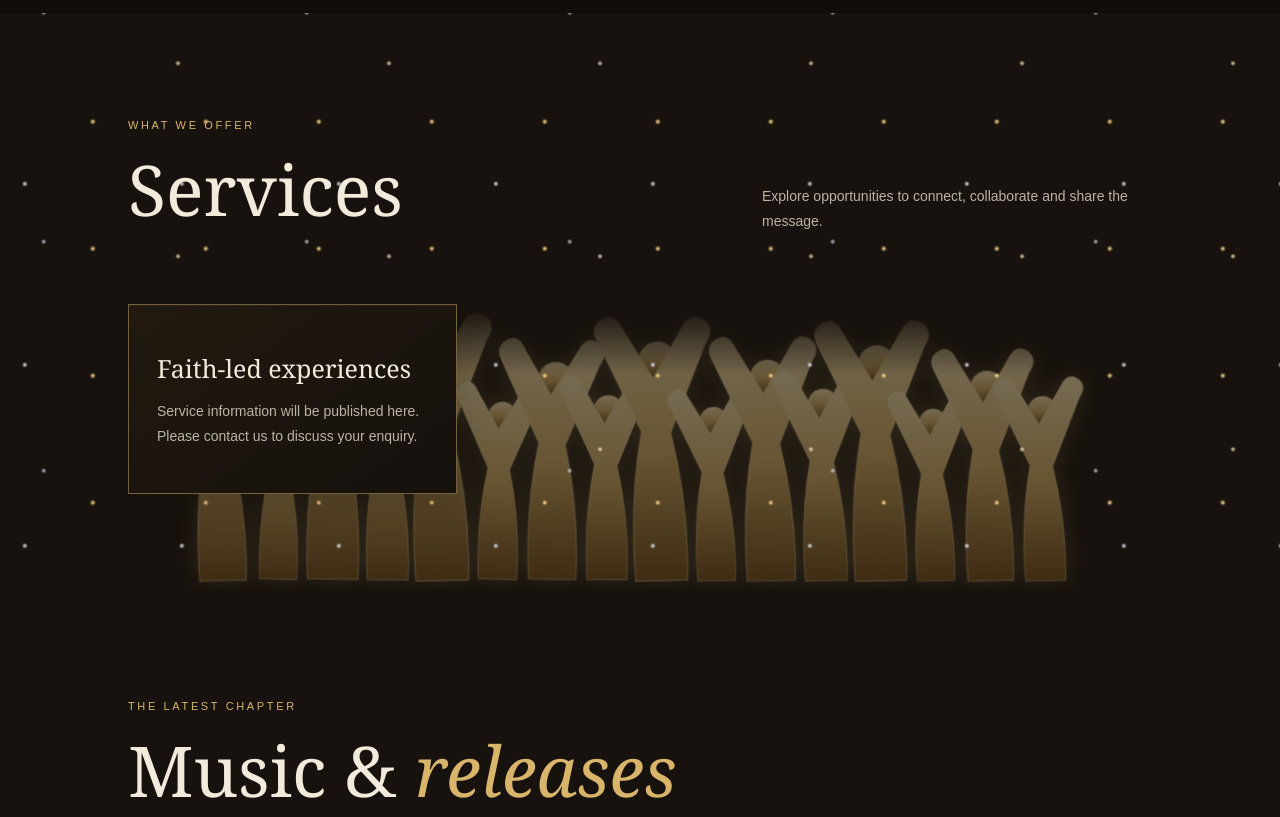
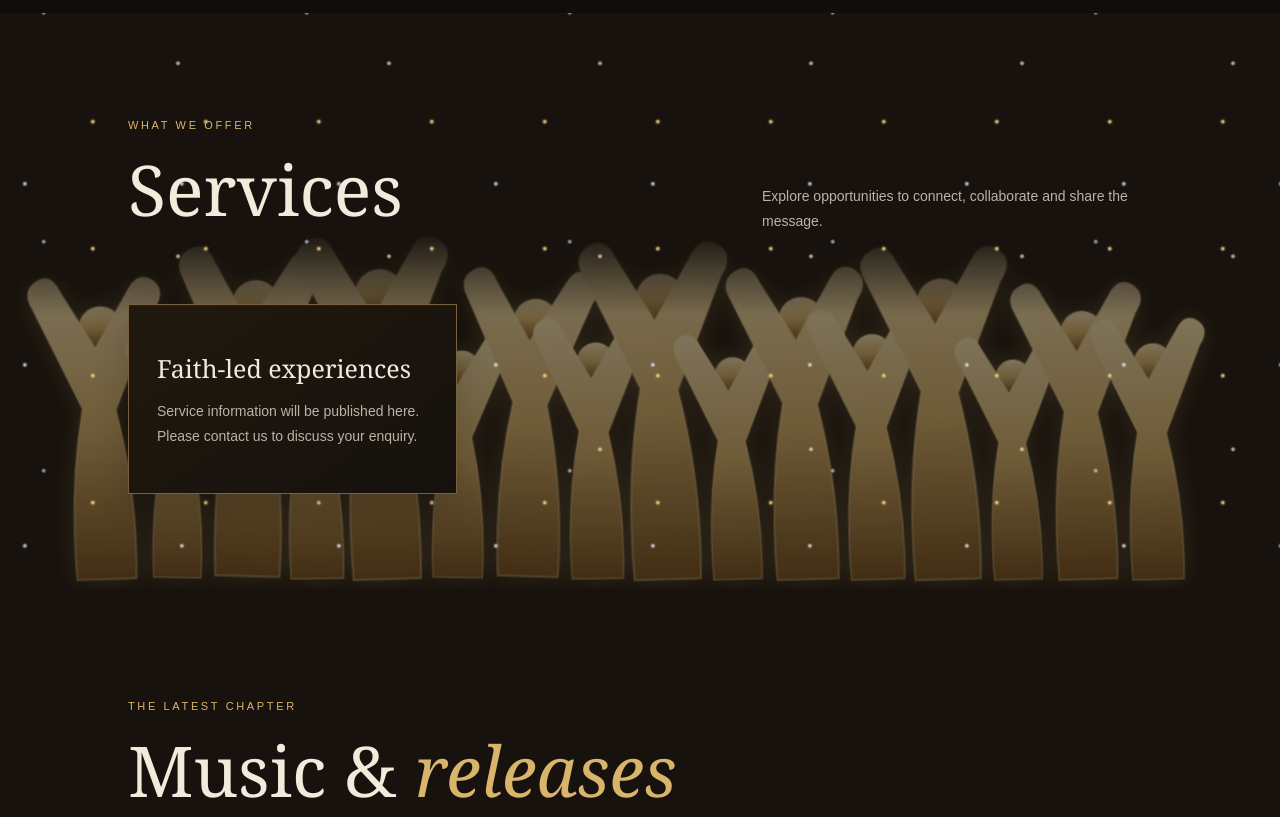
Before and after one commit to boyvadisdebarge-cyber/duke-vadis-official, a Django app: page / in a window 1280 px wide. Shown: the part 1406-2223 px from the top of the page. Run offline with Django 5.2, Linux system fonts and the light colour scheme; data comes from the database, SQL or seed files in the repository; data that the repository does not hold is empty.

Commit message:
Increase height and presence of worship silhouette crowd

```diff
--- a/static/css/site.css
+++ b/static/css/site.css
@@ -212,3 +212,10 @@ animation:service-metallic-sparkle 32s linear infinite}
 @keyframes worship-sway{0%,100%{transform:rotate(-1.8deg) translateY(0)}50%{transform:rotate(1.8deg) translateY(-3px)}}
 @media(prefers-reduced-motion:reduce){#services .worship-person{animation:none}}
 @media(max-width:620px){#services .worship-scene{height:170px;opacity:.3}#services:before{opacity:.72}}
+
+/* Fuller, taller congregation silhouette */
+#services .worship-scene{height:clamp(230px,30vw,360px);opacity:.46}
+#services .worship-person{transform-box:fill-box;transform-origin:50% 100%;animation:worship-sway 6.2s ease-in-out infinite}
+#services .worship-person:nth-of-type(3n){animation-delay:-2.1s}
+#services .worship-person:nth-of-type(4n){animation-delay:-3.4s}
+@media(max-width:620px){#services .worship-scene{height:220px;opacity:.32}}
```
